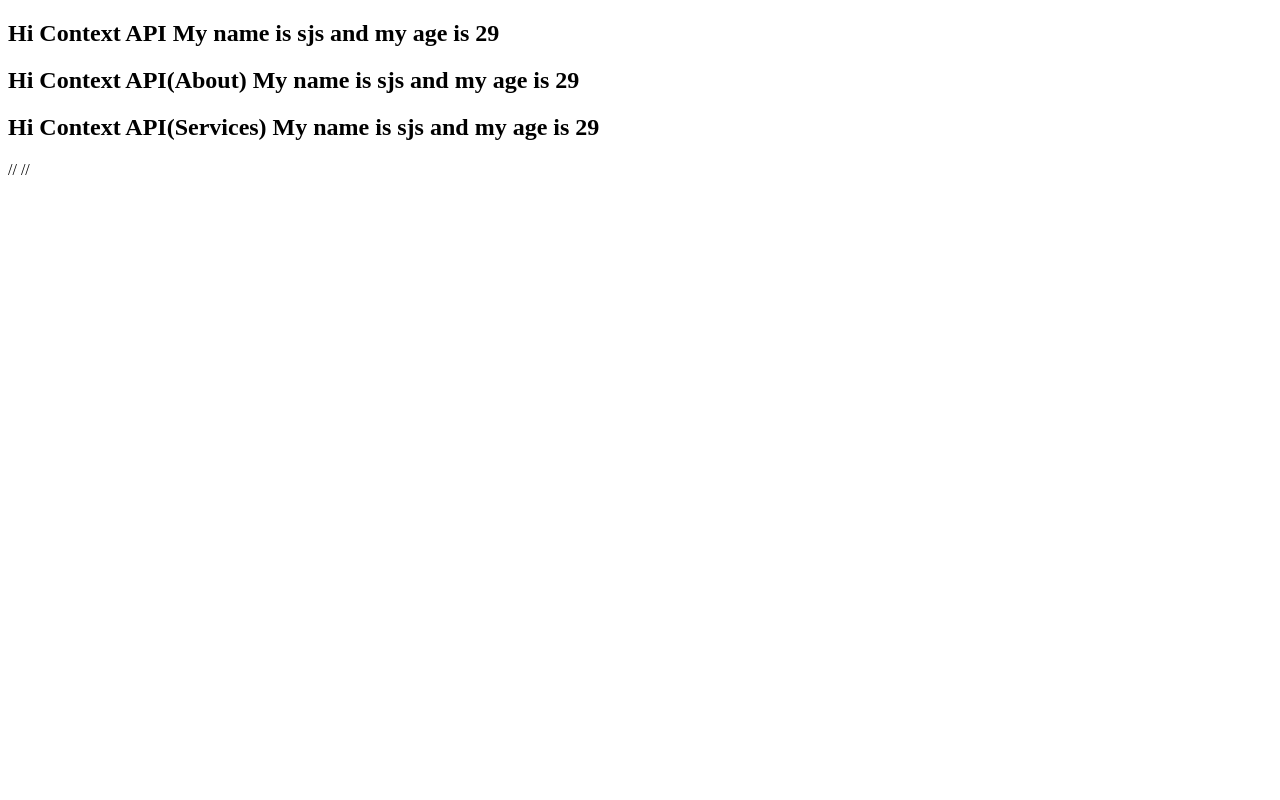
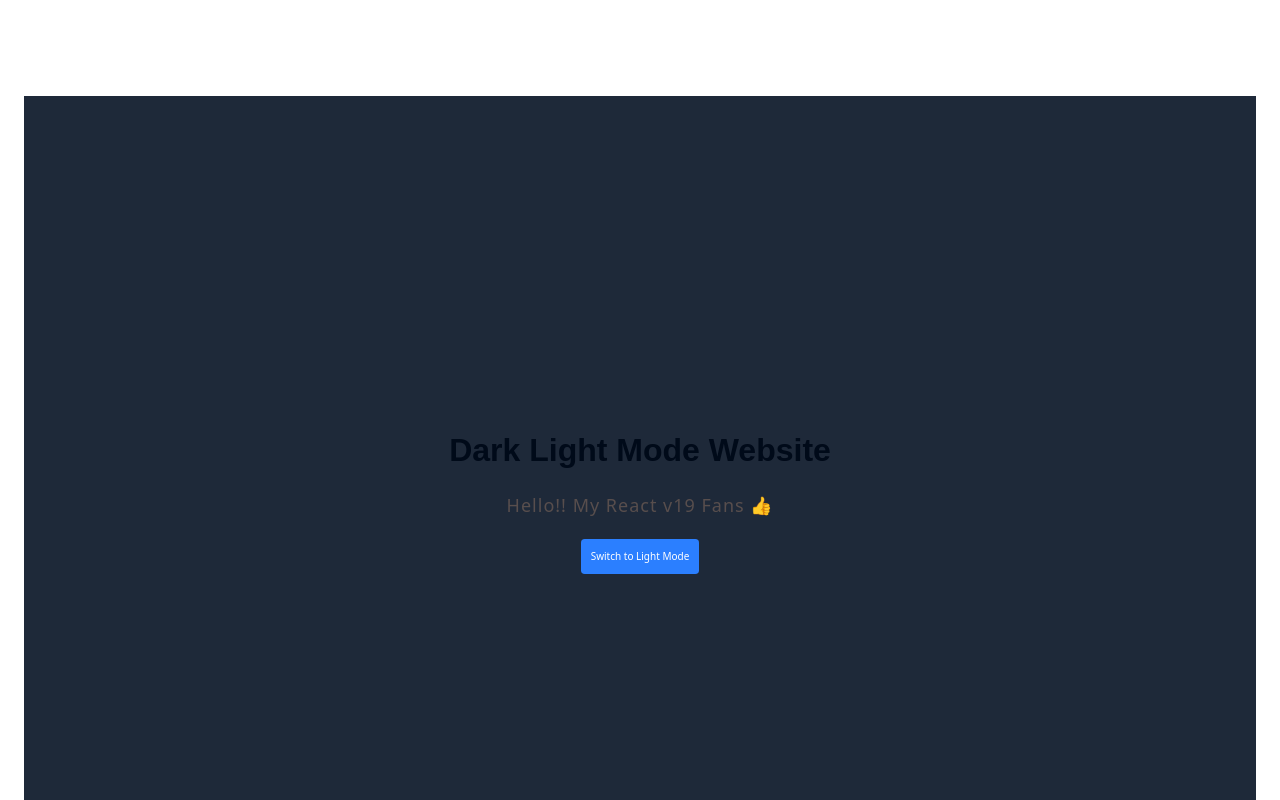
Before and after one commit to surendhar77/react19, a React (Vite) app: page / in a window 1280 px wide. Shown: the top 800 px of the page. Built offline with nearby package versions, Linux system fonts and the light colour scheme.

Commit message:
darklightmode

```diff
--- a/src/App.jsx
+++ b/src/App.jsx
@@ -33,11 +33,14 @@
 // import ForwardRefs from "./components/hooks/useRefs/ForwardRefs";
 // import { ParentComponent } from "./components/PropDrilling";
 // import { UseRef } from "./components/hooks/useRefs";
+// import { BioProvider } from "./components/hooks/ContextAPI";
+// import { About } from "./components/hooks/ContextAPI/About";
+// import Home from "./components/hooks/ContextAPI/Home";
+// import Services from "./components/hooks/ContextAPI/Services";
+import"./index.css";
+import { ThemeProvider } from "./components/hooks/ContextAPI/DarkLight";
+import { DarkLight } from "./components/hooks/ContextAPI/DarkLight";
 
-import { BioProvider } from "./components/hooks/ContextAPI";
-import { About } from "./components/hooks/ContextAPI/About";
-import Home from "./components/hooks/ContextAPI/Home";
-import Services from "./components/hooks/ContextAPI/Services";
 
 const App = () => {
   return <section className="container">
@@ -69,12 +72,14 @@ const App = () => {
   {/* <ForwardRefs /> */}
   {/* <UseId /> */}
   {/* <ParentComponent /> */}
-  <BioProvider >
+  {/* <BioProvider >
   <Home />
   <About />
   <Services />
-  </BioProvider>
-
+  </BioProvider> */}
+<ThemeProvider >
+<DarkLight />
+</ThemeProvider >
 
   </section>
 
--- /dev/null
+++ b/src/components/hooks/ContextAPI/DarkLight.jsx
@@ -0,0 +1,51 @@
+import { createContext, use, useState } from "react";
+
+export const ThemeContext = createContext();
+
+export const ThemeProvider = ({ children }) => {
+  const [theme, setTheme] = useState("dark");
+
+  const handleToggleTheme = () => {
+    return setTheme((prevTheme) => (prevTheme === "dark" ? "light" : "dark"));
+  };
+
+  return (
+    <ThemeContext.Provider value={{ theme, handleToggleTheme }}>
+      {children}
+    </ThemeContext.Provider>
+  );
+};
+
+// creating a component
+export const DarkLight = () => {
+  const { theme, handleToggleTheme } = use(ThemeContext);
+
+  return (
+    <div
+      className={` p-4 h-lvh flex flex-col justify-center items-center  ${
+        theme === "dark" ? "bg-gray-800" : "bg-white"
+      } `}
+    >
+      <h1
+        className={`my-4 text-xl  ${
+          theme === "light" ? "text-gray-800" : "text-white"
+        }`}
+      >
+        Dark Light Mode Website
+      </h1>
+      <p
+        className={`my-4 text-l  ${
+          theme === "light" ? "text-gray-800" : "text-white"
+        }`}
+      >
+        Hello!! My React v19 Fans 👍
+      </p>
+      <button
+        onClick={handleToggleTheme}
+        className="bg-blue-500 hover:bg-blue-600 text-white rounded-md mt-4 p-4"
+      >
+        {theme === "dark" ? "Switch to Light Mode" : "Switch to Dark Mode"}
+      </button>
+    </div>
+  );
+};
--- a/src/index.css
+++ b/src/index.css
@@ -1,10 +1,10 @@
 /* This file contains global CSS styles that apply to the entire application.
    It allows you to define styles that should be applied globally, affecting all components within the app. */
    @import "tailwindcss";
-/* Base rule */
+Base rule
 * {
   margin: 0;
-  /* padding: 0; */
+ padding: 0;
   box-sizing: border-box;
   font-family: "Urbanist", sans-serif;
 }
@@ -34,9 +34,9 @@ a,
 label {
   font-size: 1.8rem;
   letter-spacing: 0.1rem;
-  /* color: var(--para-color); */
+  color: var(--para-color);
   line-height: 1.5;
-  /* font-weight: 400; */
+  font-weight: 400;
 }
 
 li {
```
Also changed, not shown: src/components/hooks/UseReducer/index.jsx (added).
